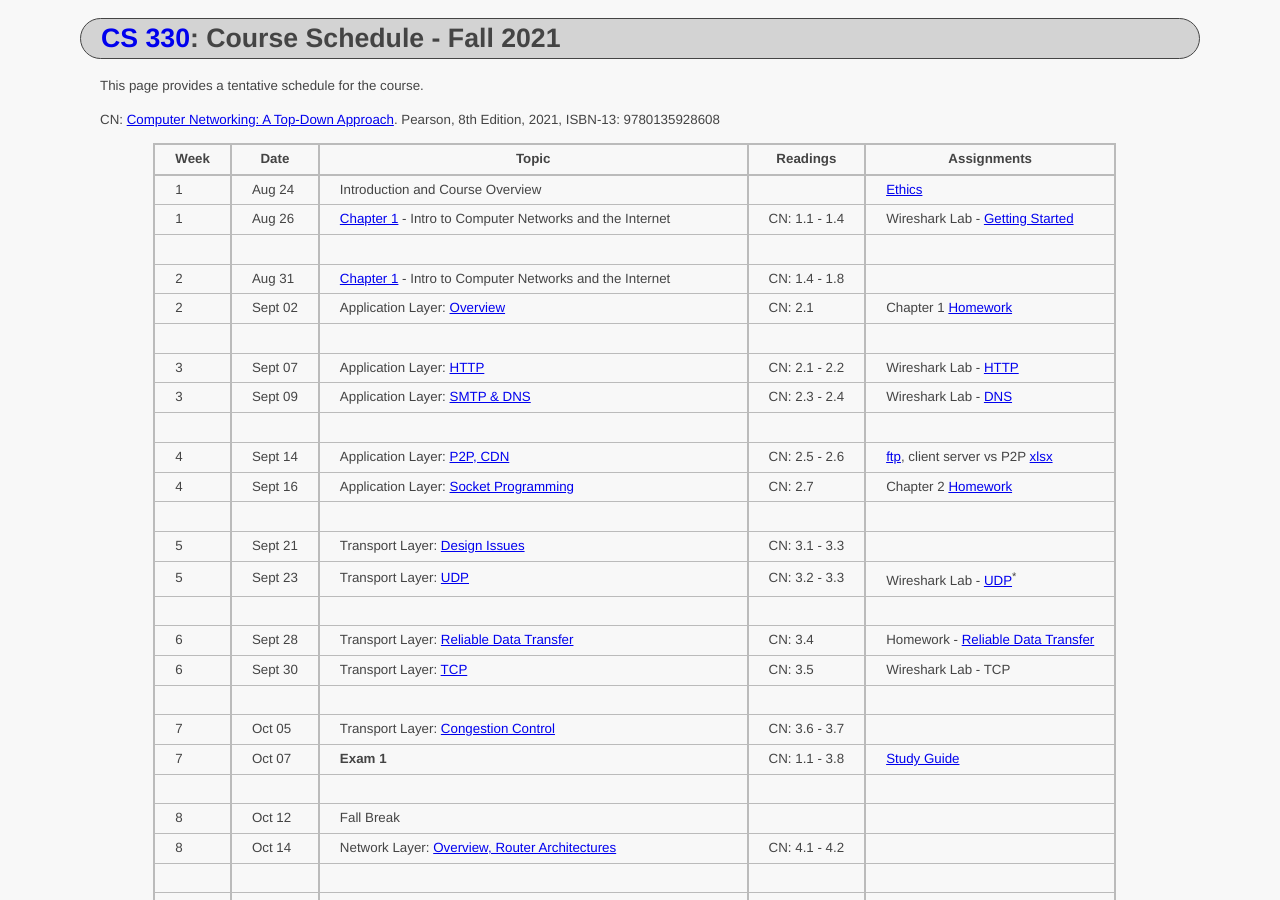
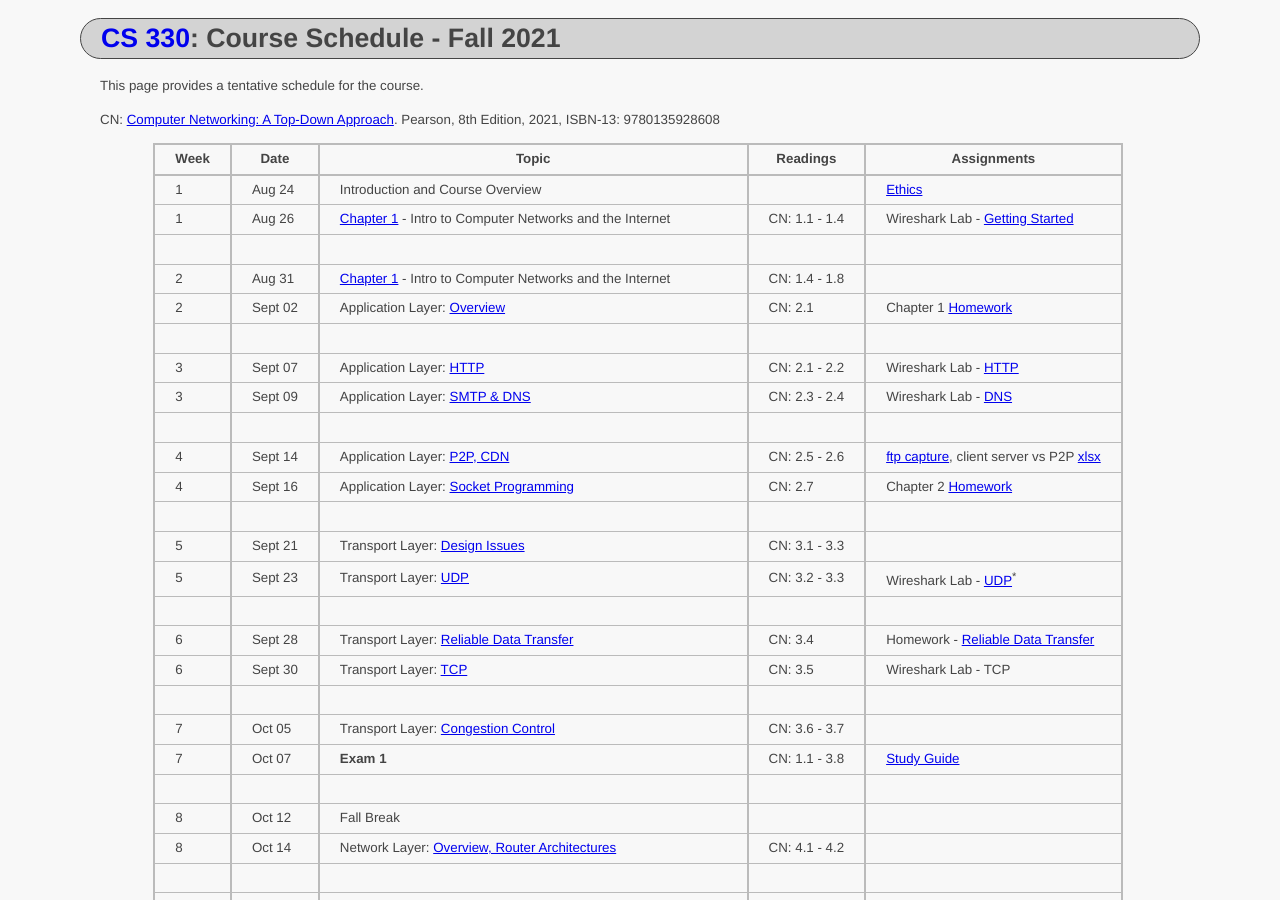
Before and after one commit to ycpcs/cs330-fall2021, a Jekyll site: the page built from schedule/index.md, in a window 1280 px wide and 900 px high. Built offline with Jekyll 4.4.1, drawn with Linux system fonts in a browser that asks for light colours.

Commit message:
update message

```diff
--- a/schedule/index.md
+++ b/schedule/index.md
@@ -19,7 +19,7 @@ CN: [Computer Networking: A Top-Down Approach](https://www.pearson.com/us/higher
 > 3  | Sept 07 | Application Layer: [HTTP](slides/chapter_2.pdf) | CN: 2.1 - 2.2 | Wireshark Lab - [HTTP](../labs/files/Wireshark_HTTP_v8.1.pdf)
 > 3  | Sept 09 | Application Layer: [SMTP & DNS](slides/chapter_2.pdf) | CN: 2.3 - 2.4 | Wireshark Lab - [DNS](../labs/files/Wireshark_DNS_v8.1.pdf)
 > | | | |
-> 4  | Sept 14 | Application Layer: [P2P, CDN](slides/chapter_2.pdf) | CN: 2.5 - 2.6 | [ftp](files/ftp.pcapng), client server vs P2P [xlsx](files/cs_vs_p2p.xlsx)
+> 4  | Sept 14 | Application Layer: [P2P, CDN](slides/chapter_2.pdf) | CN: 2.5 - 2.6 | [ftp capture](files/ftp.pcapng), client server vs P2P [xlsx](files/cs_vs_p2p.xlsx)
 > 4  | Sept 16 | Application Layer: [Socket Programming](slides/chapter_2.pdf) | CN: 2.7 | Chapter 2 [Homework](../assign/homework2.html)
 > | | | |
 > 5  | Sept 21 | Transport Layer: [Design Issues](slides/chapter_3.pdf) | CN: 3.1 - 3.3 |
```
